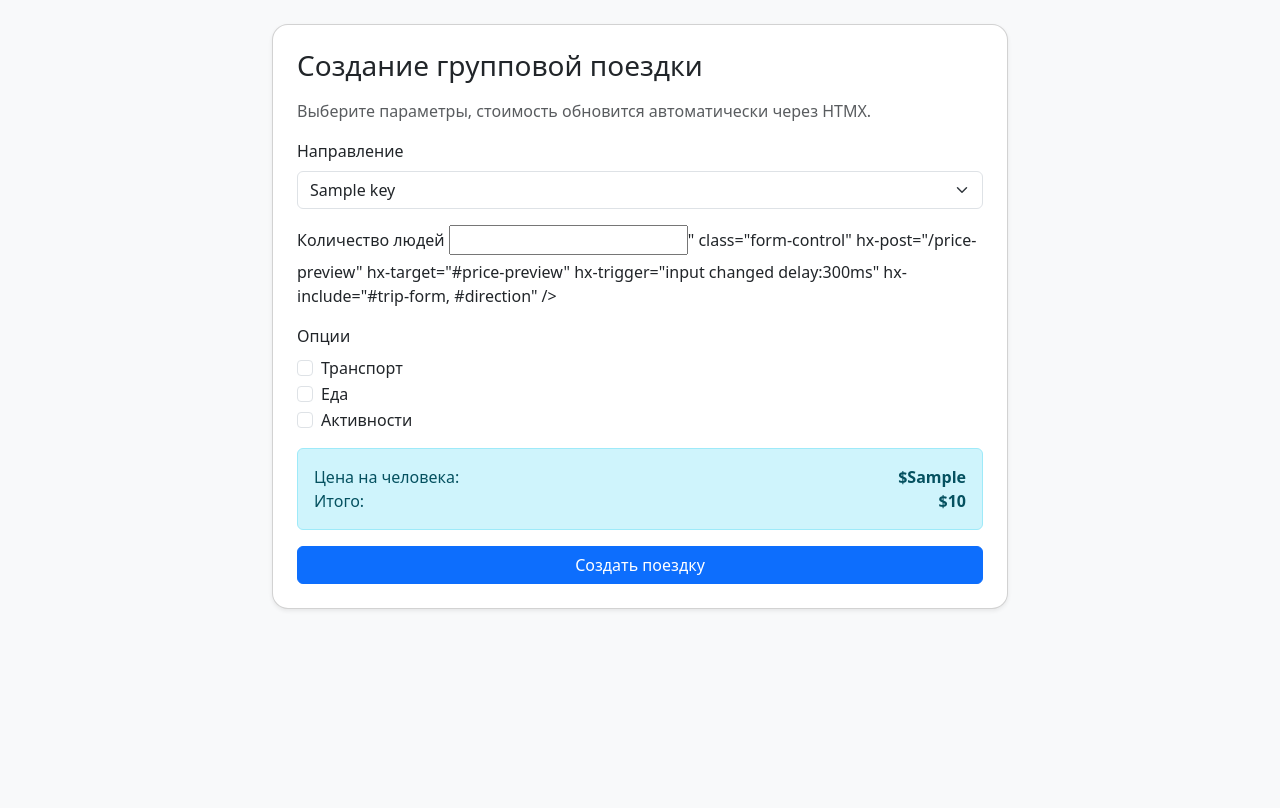
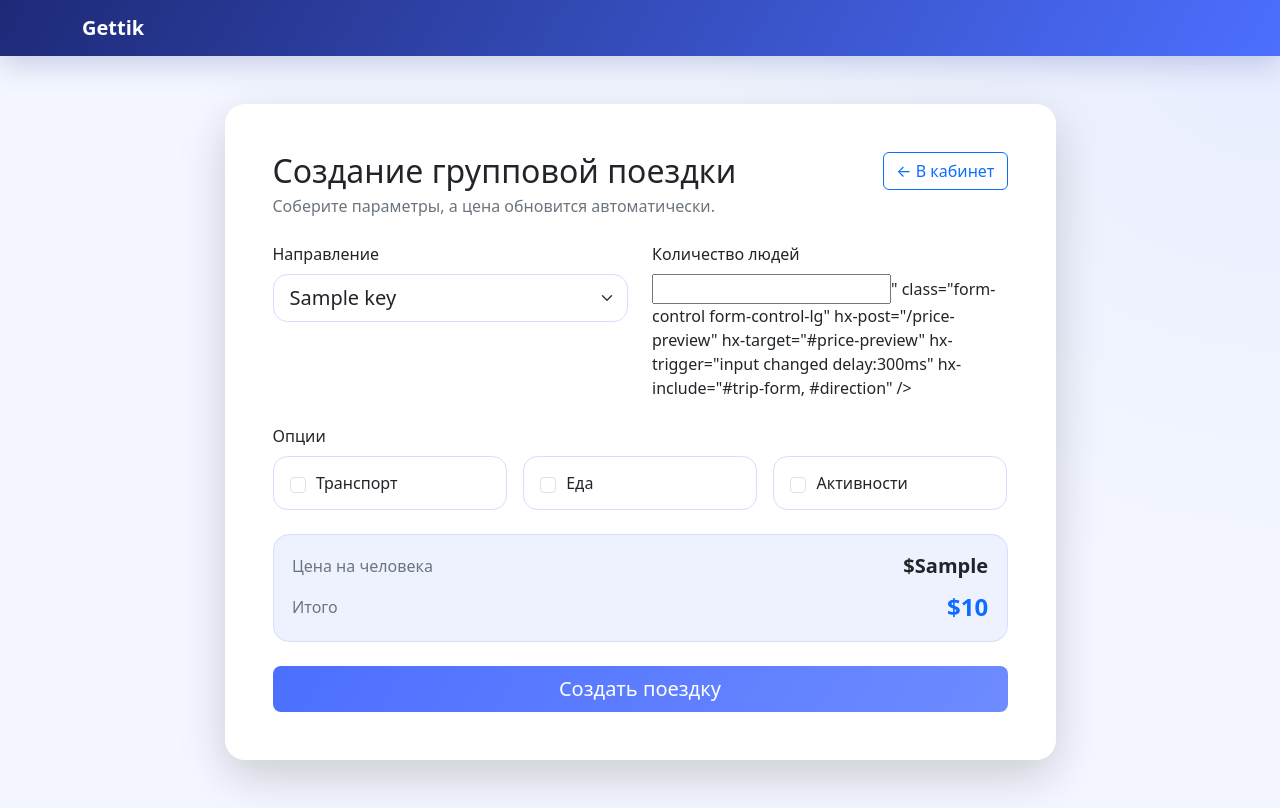
Before and after one commit to HusseinAli234/Gettik, a FastAPI app: template app/templates/create_trip.html in a window 1280 px wide. Before the commit the page ends 610 px from the top, so only its background shows below. Run offline with FastAPI, Linux system fonts and the light colour scheme; the template is opened without the code that fills it: most values are stand-ins (such as "Sample title", 1, 10 or a date in 2020); form fields are guessed from the names that the template uses; parts of the project's set-up code (start-up, migrations or seed data) failed here and were passed over; some libraries are stand-ins or nearby versions.

Commit message:
Add auth, user cabinet, trip history, and modernized UI

```diff
--- a/app/main.py
+++ b/app/main.py
@@ -1,20 +1,55 @@
+import hashlib
+import hmac
+import os
 from pathlib import Path
+from typing import Any
 
 from fastapi import Depends, FastAPI, Form, Request
 from fastapi.responses import HTMLResponse, RedirectResponse
 from fastapi.staticfiles import StaticFiles
 from fastapi.templating import Jinja2Templates
+from sqlalchemy import select
 from sqlalchemy.ext.asyncio import AsyncSession
+from starlette.middleware.sessions import SessionMiddleware
 
 from .database import engine, get_session
-from .models import Base, Trip
+from .models import Base, Trip, User
 from .pricing import DIRECTION_BASE_PRICE, calculate_price
 
 BASE_DIR = Path(__file__).resolve().parent
 
 app = FastAPI(title="Gettik MVP")
+app.add_middleware(SessionMiddleware, secret_key=os.getenv("SECRET_KEY", "gettik-dev-secret"))
 app.mount("/static", StaticFiles(directory=BASE_DIR / "static"), name="static")
 templates = Jinja2Templates(directory=str(BASE_DIR / "templates"))
+
+
+def hash_password(password: str) -> str:
+    salt = os.urandom(16)
+    digest = hashlib.pbkdf2_hmac("sha256", password.encode("utf-8"), salt, 120_000)
+    return f"{salt.hex()}:{digest.hex()}"
+
+
+def verify_password(password: str, stored_hash: str) -> bool:
+    try:
+        salt_hex, digest_hex = stored_hash.split(":", maxsplit=1)
+    except ValueError:
+        return False
+    salt = bytes.fromhex(salt_hex)
+    expected_digest = bytes.fromhex(digest_hex)
+    actual_digest = hashlib.pbkdf2_hmac("sha256", password.encode("utf-8"), salt, 120_000)
+    return hmac.compare_digest(actual_digest, expected_digest)
+
+
+async def get_current_user(request: Request, session: AsyncSession) -> User | None:
+    user_id = request.session.get("user_id")
+    if not user_id:
+        return None
+    return await session.get(User, user_id)
+
+
+def template_context(request: Request, **kwargs: Any) -> dict[str, Any]:
+    return {"request": request, **kwargs}
 
 
 @app.on_event("startup")
@@ -24,7 +59,11 @@
 
 
 @app.get("/", response_class=HTMLResponse)
-async def create_trip_page(request: Request) -> HTMLResponse:
+async def create_trip_page(request: Request, session: AsyncSession = Depends(get_session)) -> HTMLResponse:
+    user = await get_current_user(request, session)
+    if user is None:
+        return RedirectResponse(url="/login", status_code=303)
+
     breakdown = calculate_price(
         direction="city",
         people_count=5,
@@ -35,17 +74,105 @@
     return templates.TemplateResponse(
         request=request,
         name="create_trip.html",
-        context={
-            "directions": DIRECTION_BASE_PRICE,
-            "breakdown": breakdown,
-            "form": {
+        context=template_context(
+            request,
+            user=user,
+            directions=DIRECTION_BASE_PRICE,
+            breakdown=breakdown,
+            form={
                 "direction": "city",
                 "people_count": 5,
                 "transport": False,
                 "food": False,
                 "activities": False,
             },
-        },
+        ),
+    )
+
+
+@app.get("/register", response_class=HTMLResponse)
+async def register_page(request: Request) -> HTMLResponse:
+    return templates.TemplateResponse(request=request, name="register.html", context=template_context(request, error=None))
+
+
+@app.post("/register", response_class=HTMLResponse)
+async def register(
+    request: Request,
+    name: str = Form(...),
+    email: str = Form(...),
+    password: str = Form(...),
+    session: AsyncSession = Depends(get_session),
+) -> HTMLResponse | RedirectResponse:
+    if len(password) < 6:
+        return templates.TemplateResponse(
+            request=request,
+            name="register.html",
+            context=template_context(request, error="Пароль должен быть не короче 6 символов."),
+            status_code=400,
+        )
+
+    existing_user = await session.scalar(select(User).where(User.email == email.lower().strip()))
+    if existing_user:
+        return templates.TemplateResponse(
+            request=request,
+            name="register.html",
+            context=template_context(request, error="Пользователь с таким email уже зарегистрирован."),
+            status_code=400,
+        )
+
+    user = User(name=name.strip(), email=email.lower().strip(), password_hash=hash_password(password))
+    session.add(user)
+    await session.commit()
+    await session.refresh(user)
+    request.session["user_id"] = user.id
+    return RedirectResponse(url="/cabinet", status_code=303)
+
+
+@app.get("/login", response_class=HTMLResponse)
+async def login_page(request: Request) -> HTMLResponse:
+    return templates.TemplateResponse(request=request, name="login.html", context=template_context(request, error=None))
+
+
+@app.post("/login", response_class=HTMLResponse)
+async def login(
+    request: Request,
+    email: str = Form(...),
+    password: str = Form(...),
+    session: AsyncSession = Depends(get_session),
+) -> HTMLResponse | RedirectResponse:
+    user = await session.scalar(select(User).where(User.email == email.lower().strip()))
+    if user is None or not verify_password(password, user.password_hash):
+        return templates.TemplateResponse(
+            request=request,
+            name="login.html",
+            context=template_context(request, error="Неверный email или пароль."),
+            status_code=400,
+        )
+
+    request.session["user_id"] = user.id
+    return RedirectResponse(url="/cabinet", status_code=303)
+
+
+@app.post("/logout")
+async def logout(request: Request) -> RedirectResponse:
+    request.session.clear()
+    return RedirectResponse(url="/login", status_code=303)
+
+
+@app.get("/cabinet", response_class=HTMLResponse)
+async def cabinet(request: Request, session: AsyncSession = Depends(get_session)) -> HTMLResponse | RedirectResponse:
+    user = await get_current_user(request, session)
+    if user is None:
+        return RedirectResponse(url="/login", status_code=303)
+
+    trips_result = await session.execute(
+        select(Trip).where(Trip.user_id == user.id).order_by(Trip.created_at.desc(), Trip.id.desc())
+    )
+    trips = trips_result.scalars().all()
+    return templates.TemplateResponse(
+        request=request,
+        name="cabinet.html",
+        context=template_context(request, user=user, trips=trips),
     )
 
 
@@ -57,7 +184,12 @@
     transport: bool = Form(False),
     food: bool = Form(False),
     activities: bool = Form(False),
-) -> HTMLResponse:
+    session: AsyncSession = Depends(get_session),
+) -> HTMLResponse | RedirectResponse:
+    user = await get_current_user(request, session)
+    if user is None:
+        return RedirectResponse(url="/login", status_code=303)
+
     breakdown = calculate_price(
         direction=direction,
         people_count=people_count,
@@ -68,12 +200,13 @@
     return templates.TemplateResponse(
         request=request,
         name="_price_preview.html",
-        context={"breakdown": breakdown},
+        context=template_context(request, breakdown=breakdown),
     )
 
 
 @app.post("/trips", response_class=HTMLResponse)
 async def create_trip(
+    request: Request,
     direction: str = Form(...),
     people_count: int = Form(...),
     transport: bool = Form(False),
@@ -81,6 +214,10 @@
     activities: bool = Form(False),
     session: AsyncSession = Depends(get_session),
 ) -> RedirectResponse:
+    user = await get_current_user(request, session)
+    if user is None:
+        return RedirectResponse(url="/login", status_code=303)
+
     breakdown = calculate_price(
         direction=direction,
         people_count=people_count,
@@ -90,6 +227,7 @@
     )
 
     trip = Trip(
+        user_id=user.id,
         direction=direction,
         people_count=people_count,
         transport=transport,
@@ -109,14 +247,18 @@
     trip_id: int,
     request: Request,
     session: AsyncSession = Depends(get_session),
-) -> HTMLResponse:
+) -> HTMLResponse | RedirectResponse:
+    user = await get_current_user(request, session)
+    if user is None:
+        return RedirectResponse(url="/login", status_code=303)
+
     trip = await session.get(Trip, trip_id)
-    if trip is None:
-        return HTMLResponse("Trip not found", status_code=404)
+    if trip is None or trip.user_id != user.id:
+        return HTMLResponse("Поездка не найдена", status_code=404)
 
     share_url = str(request.url)
     return templates.TemplateResponse(
         request=request,
         name="trip_detail.html",
-        context={"trip": trip, "share_url": share_url},
+        context=template_context(request, user=user, trip=trip, share_url=share_url),
     )
--- a/app/static/style.css
+++ b/app/static/style.css
@@ -1,7 +1,77 @@
+:root {
+  --bg: #f4f7ff;
+  --brand: #4c6fff;
+  --brand-dark: #2f4fe0;
+  --text-muted: #6b7280;
+}
+
 body {
   min-height: 100vh;
+  background: radial-gradient(circle at top right, #e8edff, transparent 40%), var(--bg);
 }
 
-.card {
+.app-navbar {
+  background: linear-gradient(120deg, #1e2a78, #4c6fff);
+  box-shadow: 0 8px 30px rgba(34, 54, 140, 0.22);
+}
+
+.navbar-brand,
+.app-navbar .btn {
+  color: #fff;
+}
+
+.app-card {
+  border-radius: 1.25rem;
+  backdrop-filter: blur(6px);
+}
+
+.hero-card {
+  border-radius: 1.5rem;
+  background: #fff;
+  box-shadow: 0 16px 50px rgba(17, 24, 39, 0.08);
+}
+
+.hero-eyebrow {
+  letter-spacing: 0.12em;
+  font-size: 0.75rem;
+  color: var(--brand);
+  font-weight: 700;
+}
+
+.form-control,
+.form-select {
+  border-radius: 0.9rem;
+  border-color: #d6ddff;
+}
+
+.btn-primary {
+  background: linear-gradient(120deg, var(--brand), #6e8bff);
+  border: none;
+}
+
+.btn-primary:hover {
+  background: linear-gradient(120deg, var(--brand-dark), var(--brand));
+}
+
+.option-tile {
+  display: flex;
+  align-items: center;
+  gap: 0.65rem;
+  padding: 0.85rem 1rem;
+  border-radius: 0.9rem;
+  border: 1px solid #d6ddff;
+  background: #fff;
+  font-weight: 500;
+}
+
+.price-box {
+  background: #eef2ff;
+  border: 1px solid #d7defe;
   border-radius: 1rem;
+  padding: 1rem 1.15rem;
 }
+
+.modern-table thead th {
+  color: var(--text-muted);
+  font-weight: 600;
+}
--- a/app/templates/_price_preview.html
+++ b/app/templates/_price_preview.html
@@ -1,10 +1,10 @@
-<div class="alert alert-info mb-0">
-  <div class="d-flex justify-content-between">
-    <span>Цена на человека:</span>
-    <strong>${{ breakdown.per_person }}</strong>
+<div class="price-box">
+  <div class="d-flex justify-content-between align-items-center mb-2">
+    <span class="text-secondary">Цена на человека</span>
+    <strong class="fs-5">${{ breakdown.per_person }}</strong>
   </div>
-  <div class="d-flex justify-content-between">
-    <span>Итого:</span>
-    <strong>${{ breakdown.total }}</strong>
+  <div class="d-flex justify-content-between align-items-center">
+    <span class="text-secondary">Итого</span>
+    <strong class="fs-4 text-primary">${{ breakdown.total }}</strong>
   </div>
 </div>
--- a/app/templates/base.html
+++ b/app/templates/base.html
@@ -3,16 +3,28 @@
   <head>
     <meta charset="UTF-8" />
     <meta name="viewport" content="width=device-width, initial-scale=1" />
-    <title>{% block title %}Gettik MVP{% endblock %}</title>
-    <link
-      href="https://cdn.jsdelivr.net/npm/bootstrap@5.3.3/dist/css/bootstrap.min.css"
-      rel="stylesheet"
-    />
+    <title>{% block title %}Gettik{% endblock %}</title>
+    <link href="https://cdn.jsdelivr.net/npm/bootstrap@5.3.3/dist/css/bootstrap.min.css" rel="stylesheet" />
     <link href="{{ url_for('static', path='style.css') }}" rel="stylesheet" />
     <script src="https://unpkg.com/htmx.org@1.9.12"></script>
   </head>
-  <body class="bg-light">
-    <main class="container py-4">
+  <body>
+    <nav class="navbar navbar-expand-lg app-navbar sticky-top">
+      <div class="container">
+        <a class="navbar-brand fw-semibold" href="{% if user %}/cabinet{% else %}/login{% endif %}">Gettik</a>
+        {% if user %}
+        <div class="d-flex align-items-center gap-2 ms-auto">
+          <a class="btn btn-sm btn-outline-light" href="/">Новая поездка</a>
+          <a class="btn btn-sm btn-outline-light" href="/cabinet">Личный кабинет</a>
+          <form action="/logout" method="post" class="d-inline">
+            <button class="btn btn-sm btn-light">Выйти</button>
+          </form>
+        </div>
+        {% endif %}
+      </div>
+    </nav>
+
+    <main class="container py-4 py-md-5">
       {% block content %}{% endblock %}
     </main>
   </body>
--- a/app/templates/create_trip.html
+++ b/app/templates/create_trip.html
@@ -1,37 +1,39 @@
 {% extends 'base.html' %}
 
-{% block title %}Создать поездку{% endblock %}
+{% block title %}Новая поездка | Gettik{% endblock %}
 
 {% block content %}
 <div class="row justify-content-center">
-  <div class="col-lg-8">
-    <div class="card shadow-sm">
-      <div class="card-body p-4">
-        <h1 class="h3 mb-3">Создание групповой поездки</h1>
-        <p class="text-muted">Выберите параметры, стоимость обновится автоматически через HTMX.</p>
+  <div class="col-xl-9">
+    <div class="card app-card border-0 shadow-lg">
+      <div class="card-body p-4 p-md-5">
+        <div class="d-flex justify-content-between flex-wrap gap-2 mb-4">
+          <div>
+            <h1 class="h2 mb-1">Создание групповой поездки</h1>
+            <p class="text-secondary mb-0">Соберите параметры, а цена обновится автоматически.</p>
+          </div>
+          <a href="/cabinet" class="btn btn-outline-primary align-self-start">← В кабинет</a>
+        </div>
 
-        <form id="trip-form" method="post" action="/trips">
-          <div class="mb-3">
+        <form id="trip-form" method="post" action="/trips" class="row g-4">
+          <div class="col-md-6">
             <label for="direction" class="form-label">Направление</label>
             <select
               id="direction"
               name="direction"
-              class="form-select"
+              class="form-select form-select-lg"
               hx-post="/price-preview"
               hx-target="#price-preview"
               hx-trigger="change"
               hx-include="#trip-form"
             >
               {% for key, _ in directions.items() %}
-              <option value="{{ key }}" {% if form.direction == key %}selected{% endif %}>
-                {{ key|capitalize }}
-              </option>
+              <option value="{{ key }}" {% if form.direction == key %}selected{% endif %}>{{ key|capitalize }}</option>
               {% endfor %}
             </select>
           </div>
 
-          <div>
-            <div class="mb-3">
+          <div class="col-md-6">
             <label for="people_count" class="form-label">Количество людей</label>
             <input
               type="number"
@@ -39,7 +41,7 @@
               id="people_count"
               name="people_count"
               value="{{ form.people_count }}"
-                class="form-control"
+              class="form-control form-control-lg"
               hx-post="/price-preview"
               hx-target="#price-preview"
               hx-trigger="input changed delay:300ms"
@@ -47,58 +49,37 @@
             />
           </div>
 
-            <div class="mb-3">
+          <div class="col-12">
             <label class="form-label">Опции</label>
-              <div class="form-check">
-                <input
-                  class="form-check-input"
-                  type="checkbox"
-                  value="true"
-                  id="transport"
-                  name="transport"
-                  hx-post="/price-preview"
-                  hx-target="#price-preview"
-                  hx-trigger="change"
-                  hx-include="#trip-form, #direction"
-                />
-                <label class="form-check-label" for="transport">Транспорт</label>
+            <div class="row g-3">
+              <div class="col-md-4">
+                <label class="option-tile">
+                  <input class="form-check-input" type="checkbox" value="true" id="transport" name="transport" hx-post="/price-preview" hx-target="#price-preview" hx-trigger="change" hx-include="#trip-form, #direction" />
+                  <span>Транспорт</span>
+                </label>
               </div>
-              <div class="form-check">
-                <input
-                  class="form-check-input"
-                  type="checkbox"
-                  value="true"
-                  id="food"
-                  name="food"
-                  hx-post="/price-preview"
-                  hx-target="#price-preview"
-                  hx-trigger="change"
-                  hx-include="#trip-form, #direction"
-                />
-                <label class="form-check-label" for="food">Еда</label>
+              <div class="col-md-4">
+                <label class="option-tile">
+                  <input class="form-check-input" type="checkbox" value="true" id="food" name="food" hx-post="/price-preview" hx-target="#price-preview" hx-trigger="change" hx-include="#trip-form, #direction" />
+                  <span>Еда</span>
+                </label>
               </div>
-              <div class="form-check">
-                <input
-                  class="form-check-input"
-                  type="checkbox"
-                  value="true"
-                  id="activities"
-                  name="activities"
-                  hx-post="/price-preview"
-                  hx-target="#price-preview"
-                  hx-trigger="change"
-                  hx-include="#trip-form, #direction"
-                />
-                <label class="form-check-label" for="activities">Активности</label>
+              <div class="col-md-4">
+                <label class="option-tile">
+                  <input class="form-check-input" type="checkbox" value="true" id="activities" name="activities" hx-post="/price-preview" hx-target="#price-preview" hx-trigger="change" hx-include="#trip-form, #direction" />
+                  <span>Активности</span>
+                </label>
               </div>
             </div>
           </div>
 
-          <div id="price-preview">
+          <div class="col-12" id="price-preview">
             {% include '_price_preview.html' %}
           </div>
 
-          <button type="submit" class="btn btn-primary w-100 mt-3">Создать поездку</button>
+          <div class="col-12">
+            <button type="submit" class="btn btn-primary btn-lg w-100">Создать поездку</button>
+          </div>
         </form>
       </div>
     </div>
```
Also changed, not shown: app/models.py (+17 -2 lines), app/templates/cabinet.html (added, +55 -0 lines), app/templates/login.html (added, +36 -0 lines), app/templates/register.html (added, +40 -0 lines), app/templates/trip_detail.html (+15 -14 lines), README.md. Lines whose indentation alone changed are shown as unchanged.
